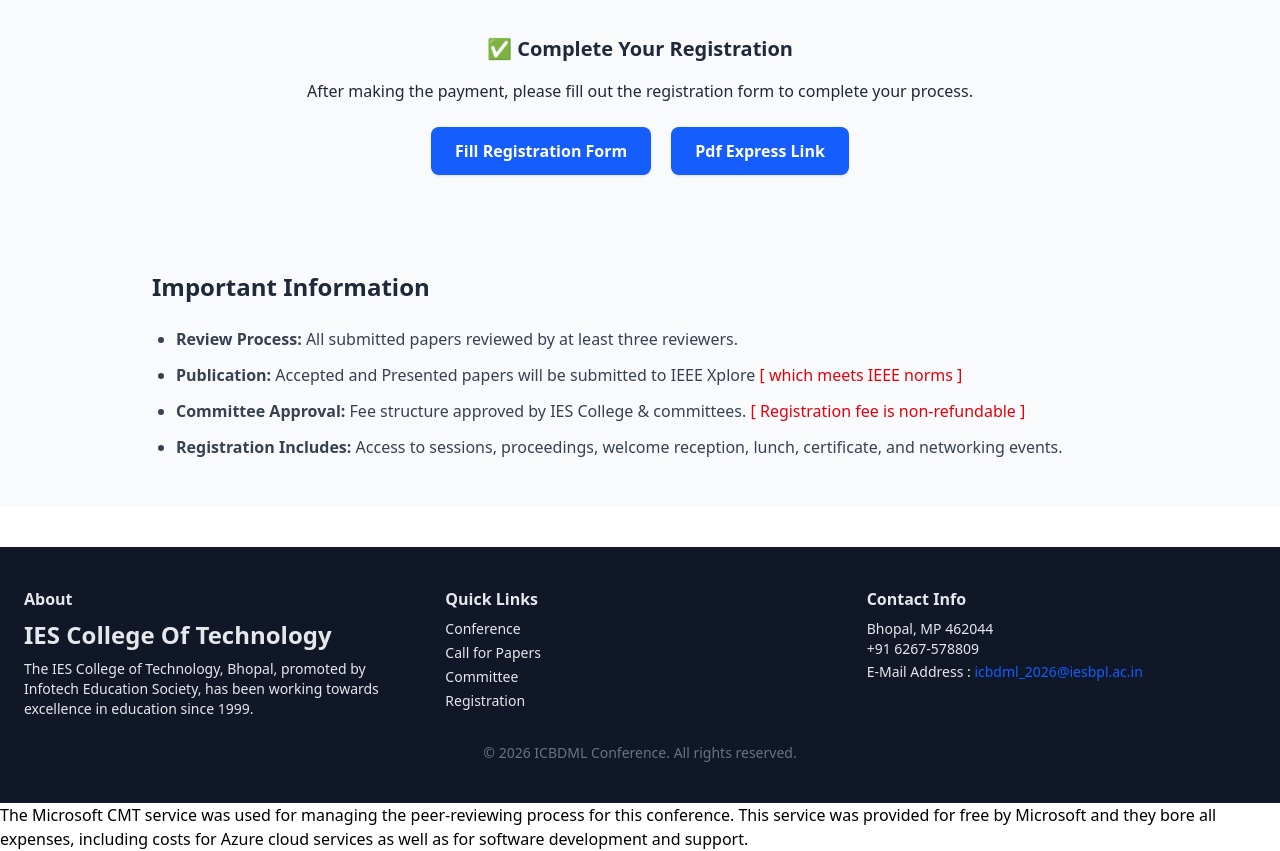
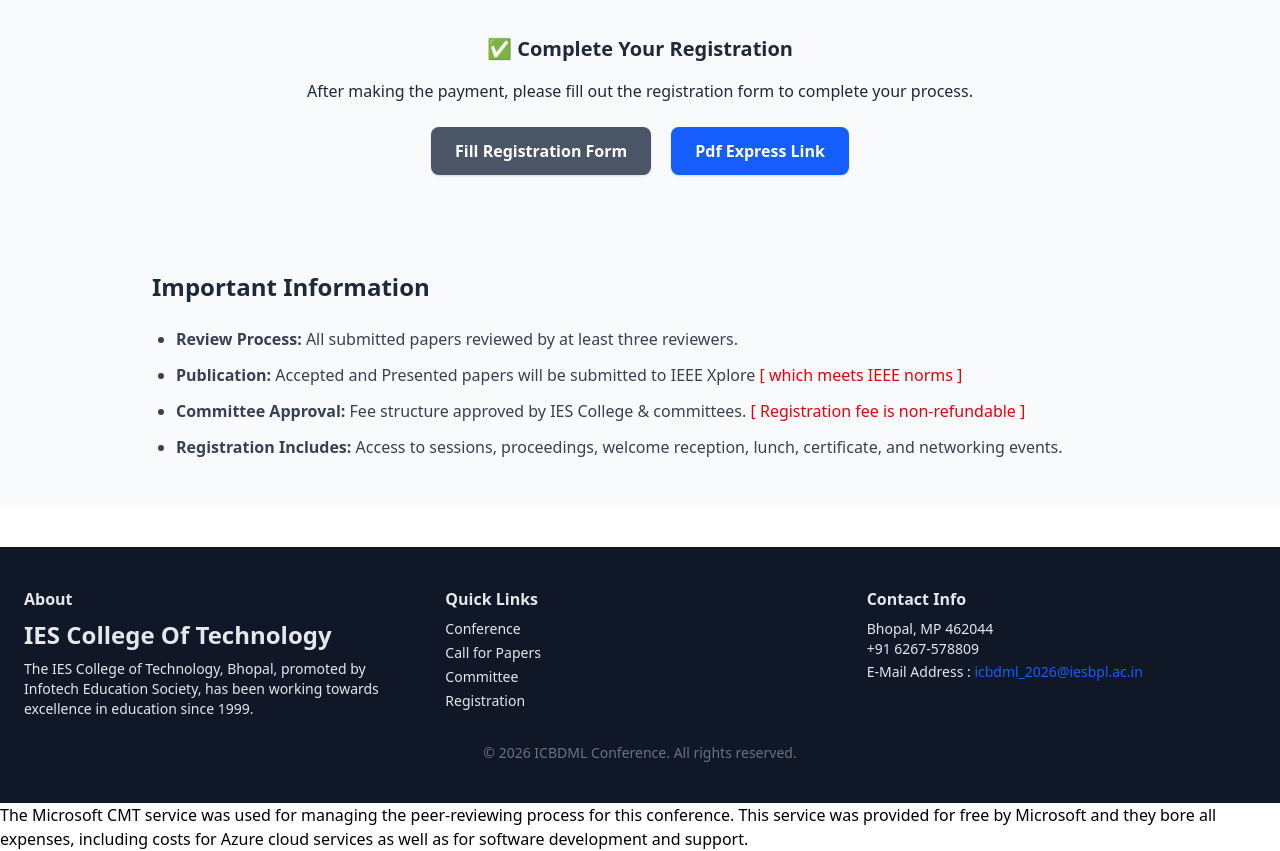
Before and after one commit to mr-dev-prince/ieee_conference, a React (Vite) app: page /registration in a window 1280 px wide. Shown: the part 1840-2691 px from the top of the page. Built offline with nearby package versions, Linux system fonts and the light colour scheme.

Commit message:
update: comment out registration form link and change button style

```diff
--- a/src/pages/Registration.jsx
+++ b/src/pages/Registration.jsx
@@ -172,14 +172,14 @@
           complete your process.
         </p>
         <div className="flex gap-5 justify-center items-center">
-          <a
-            href="https://forms.gle/SvhLJYaMRRkdyHnu7"
-            target="_blank"
-            rel="noopener noreferrer"
-            className="px-6 py-3 bg-blue-600 text-white font-semibold rounded-lg shadow hover:bg-blue-700 transition"
+          <div
+            // href="https://forms.gle/SvhLJYaMRRkdyHnu7"
+            // target="_blank"
+            // rel="noopener noreferrer"
+            className="px-6 py-3 bg-gray-600 text-white font-semibold rounded-lg shadow hover:bg-gray-700 transition"
           >
             Fill Registration Form
-          </a>
+          </div>
           <a
             href="https://ieee-pdf-express.org/68582#"
             target="_blank"
```
